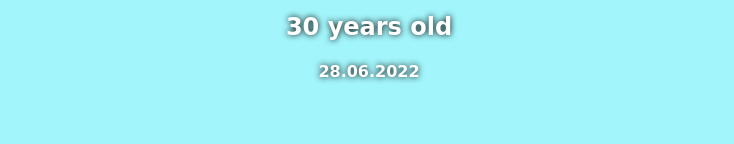
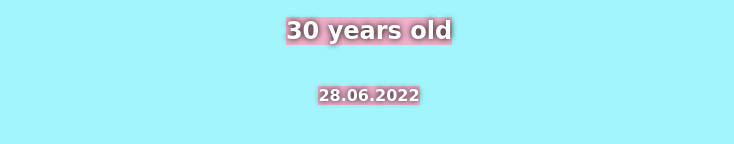
Before and after one commit to citixenken/birthday-GIFt-site, a plain HTML site: page index.html in a window 1280 px wide. Shown: the part 404-548 px from the top of the page, without its empty margins (271-1005 px from the left). Drawn offline with Linux system fonts and the light colour scheme; a web font is replaced by a local one.

Commit message:
flexbox implementation

```diff
--- a/assets/style.css
+++ b/assets/style.css
@@ -18,3 +18,14 @@ p {
   border-radius: 50%;
   border: 6px solid #efb0c9;
 }
+
+h2,
+h4 {
+  background: #efb0c9;
+}
+
+#header {
+  display: flex;
+  flex-direction: column;
+  align-items: center;
+}
--- a/index.html
+++ b/index.html
@@ -10,6 +10,7 @@
     <link rel="stylesheet" href="assets/style.css" />
   </head>
   <body>
+    <div id="header">
       <h1>Today is #Spaceholder's birthday! 🎉</h1>
       <img
         id="bff-img"
@@ -18,6 +19,8 @@
       />
       <h2>30 years old</h2>
       <h4>28.06.2022</h4>
+    </div>
+
     <script src="src/script.js"></script>
   </body>
 </html>
```
Lines whose indentation alone changed are shown as unchanged.
